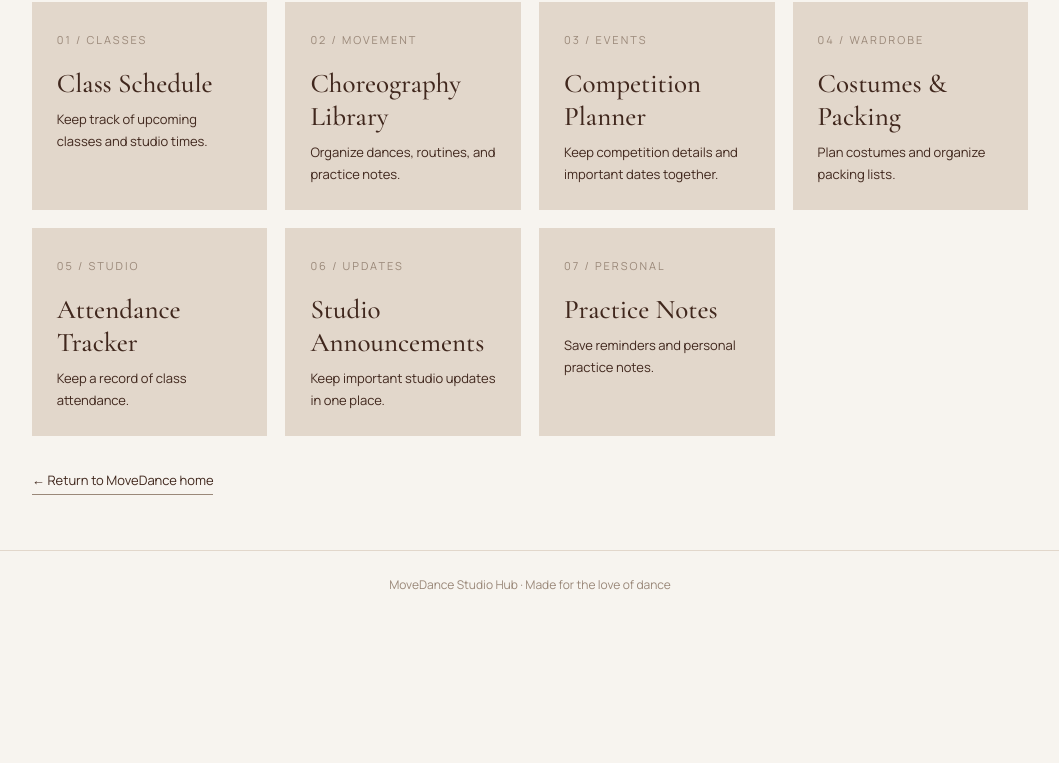
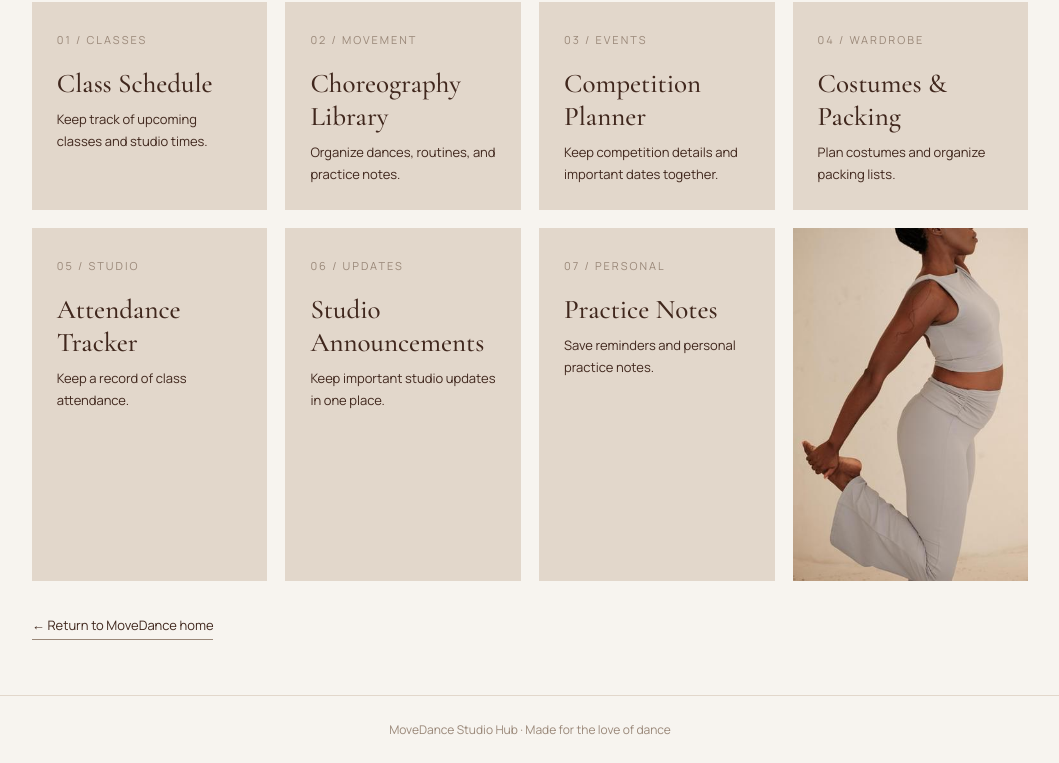
Before and after one commit to gheyward910-alt/MoveDance, a plain HTML site: page dashboard.html in a window 1280 px wide. Shown: the part 685-1448 px from the top of the page, without its empty margins (110-1169 px from the left). Before the commit the page ends 1303 px from the top, so only its background shows below. Drawn offline with nearby package versions, Linux system fonts and the light colour scheme.

Commit message:
Update dashboard.html

```diff
--- a/dashboard.html
+++ b/dashboard.html
@@ -185,6 +185,18 @@
       header { padding: 20px 5%; }
       nav a { margin-left: 0; margin-right: 14px; }
       main { padding: 30px 5%; }
+    }.practice-photo {
+  padding: 0;
+  overflow: hidden;
+  min-height: 220px;
+}
+
+.practice-photo img {
+  width: 100%;
+  height: 100%;
+  min-height: 220px;
+  object-fit: cover;
+  display: block;
 }
   </style>
 </head>
@@ -257,9 +269,14 @@
   <h3>Practice Notes</h3>
   <p>Save reminders and personal practice notes.</p>
 </a>
+
+<div class="card practice-photo">
+  <img src="dance-photo-4.png" alt="Dancers rehearsing">
+</div>
 </section>
 
 <a class="back-link" href="index.html">← Return to MoveDance home</a>
+
 </main>
 
   <footer>MoveDance Studio Hub · Made for the love of dance</footer>
```
Lines whose indentation alone changed are shown as unchanged.
